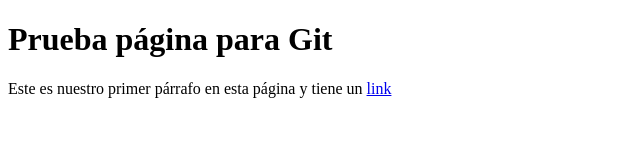
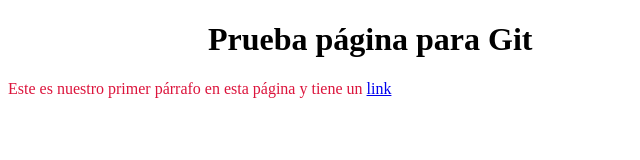
Before and after one commit to cape-/miRepoGithub, a plain HTML site: page index.html in a window 1280 px wide. Shown: the whole page, without its empty margins (0-640 px from the left). Drawn offline with Linux system fonts and the light colour scheme.

Commit message:
apply style to index.html

```diff
--- a/index.html
+++ b/index.html
@@ -5,6 +5,7 @@
     <meta http-equiv="X-UA-Compatible" content="IE=edge">
     <meta name="viewport" content="width=device-width, initial-scale=1.0">
     <title>Nuestra primera página para Git</title>
+    <link rel="stylesheet" href="style.css">
 </head>
 <body>
     <h1>
--- /dev/null
+++ b/style.css
@@ -0,0 +1,7 @@
+h1 {
+    margin-left: 200px;
+}
+
+p {
+    color: crimson;
+}
```
